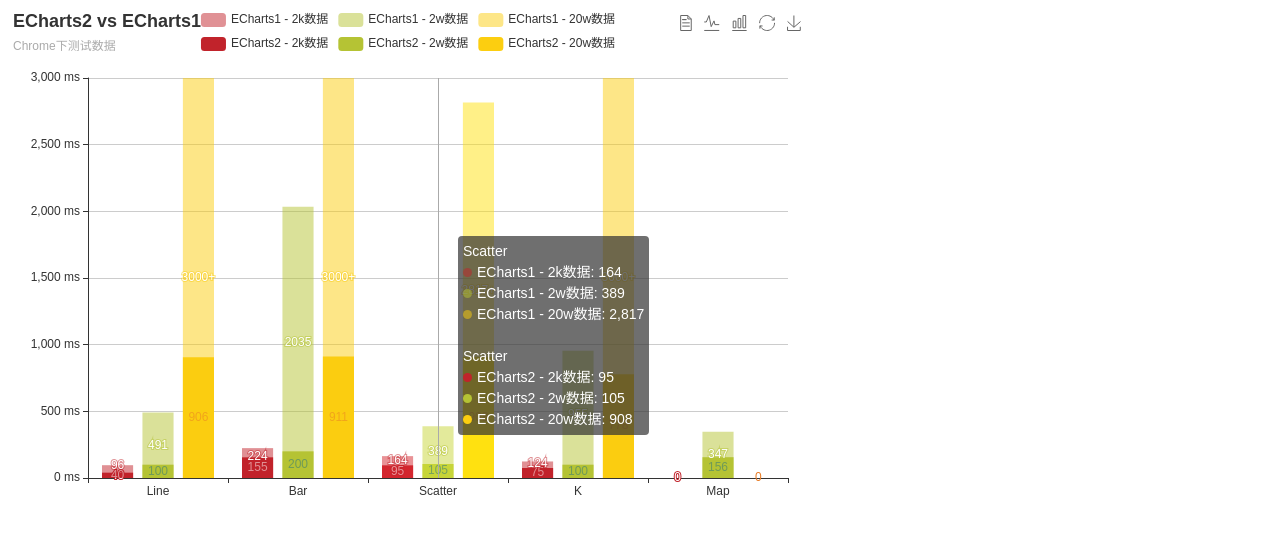
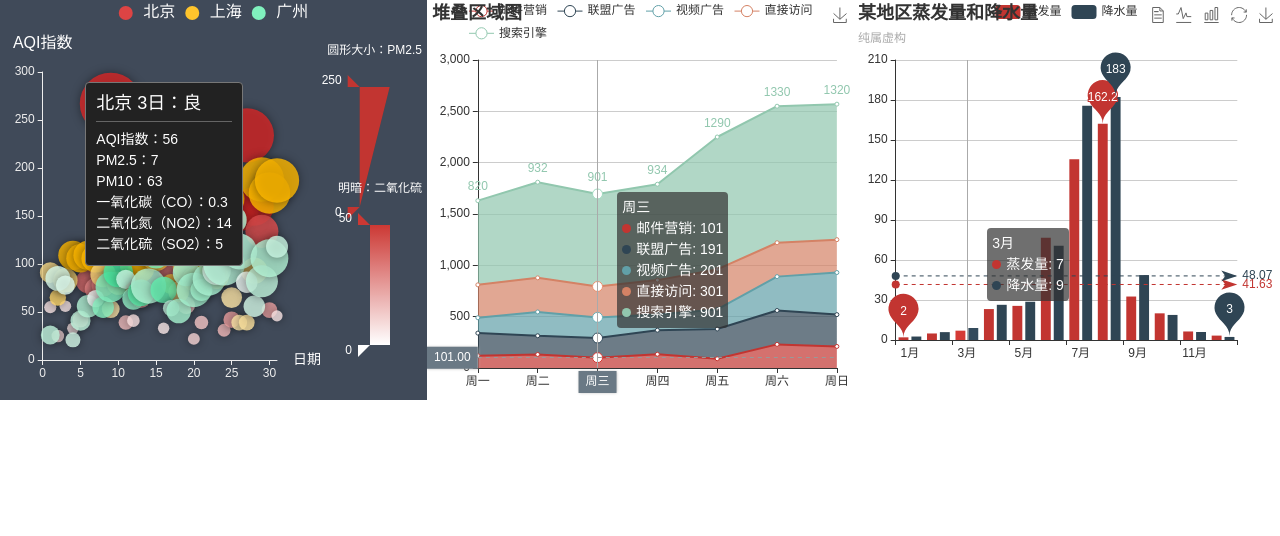
Before and after one commit to chengwb53/echarts-tooltip-auto-show, a plain HTML site: page examples.html in a window 1280 px wide. Drawn offline with Linux system fonts and the light colour scheme.

Commit message:
添加实例

```diff
--- a/examples.html
+++ b/examples.html
@@ -5,347 +5,488 @@
     <title>Title</title>
     <style>
         .chart {
+            position: absolute;
             height: 500px;
             width: 800px;
         }
     </style>
 </head>
 <body>
-<div id="chart" class="chart">
-
-</div>
-<span id="hover-console"></span>
-<span id="console"></span>
-
 <script src="src/echarts-3.7.2/dist/echarts.min.js"></script>
 <script src="src/echarts-tooltip-carousel.js"></script>
+
 <script type="text/javascript">
-    // 基于准备好的dom，初始化echarts图表
-    var myChart = echarts.init(document.getElementById('chart'));
-    console.log(myChart);
-    //    var option = {
-    //        tooltip: {
-    //            show: true
-    //        },
-    //        legend: {
-    //            data:['销量']
-    //        },
-    //        xAxis : [
-    //            {
-    //                type : 'category',
-    //                data : ["衬衫","羊毛衫","雪纺衫","裤子","高跟鞋","袜子"]
-    //            }
-    //        ],
-    //        yAxis : [
-    //            {
-    //                type : 'value'
-    //            }
-    //        ],
-    //        series : [
-    //            {
-    //                "name":"销量",
-    //                "type":"bar",
-    //                "data":[5, 20, 40, 10, 10, 20]
-    //            }
-    //        ]
-    //    };
-    //
-//    var option = {
-//        tooltip: {
-//            trigger: 'axis'
-//        },
-//        legend: {
-//            data: ['邮件营销', '联盟广告', '视频广告', '直接访问', '搜索引擎']
-//        },
-//        toolbox: {
-//            show: true,
-//            feature: {
-//                mark: {show: true},
-//                dataView: {show: true, readOnly: false},
-//                magicType: {show: true, type: ['line', 'bar', 'stack', 'tiled']},
-//                restore: {show: true},
-//                saveAsImage: {show: true}
-//            }
-//        },
-//        calculable: false,
-//        xAxis: [
-//            {
-//                type: 'category',
-//                boundaryGap: false,
-//                data: ['周一', '周二', '周三', '周四', '周五', '周六', '周日']
-//            }
-//        ],
-//        yAxis: [
-//            {
-//                type: 'value'
-//            }
-//        ],
-//        series: [
-//            {
-//                name: '邮件营销',
-//                type: 'line',
-//                stack: '总量',
-//                itemStyle: {normal: {areaStyle: {type: 'default'}}},
-//                data: [120, 132, 101, 134, 90, 230, 210]
-//            },
-//            {
-//                name: '联盟广告',
-//                type: 'line',
-//                stack: '总量',
-//                itemStyle: {normal: {areaStyle: {type: 'default'}}},
-//                data: [220, 182, 191, 234, 290, 330, 310]
-//            },
-//            {
-//                name: '视频广告',
-//                type: 'line',
-//                stack: '总量',
-//                itemStyle: {normal: {areaStyle: {type: 'default'}}},
-//                data: [150, 232, 201, 154, 190, 330, 410]
-//            },
-//            {
-//                name: '直接访问',
-//                type: 'line',
-//                stack: '总量',
-//                itemStyle: {normal: {areaStyle: {type: 'default'}}},
-//                data: [320, 332, 301, 334, 390, 330, 320]
-//            },
-//            {
-//                name: '搜索引擎',
-//                type: 'line',
-//                stack: '总量',
-//                itemStyle: {normal: {areaStyle: {type: 'default'}}},
-//                data: [820, 932, 901, 934, 1290, 1330, 1320]
-//            }
-//        ]
-//    };
+    var x = 3, y =  2;
+    var cell = {
+        y: window.innerHeight / 2,
+        x: window.innerWidth / 3
+    };
+    var index = 0;
+    var body = document.getElementsByTagName('body')[0];
 
-//      var option = {
-//            title : {
-//                text : '类目坐标散点图',
-//                subtext : 'dataZoom支持'
-//            },
-//            tooltip : {
-//                trigger: 'axis',
-//                axisPointer:{
-//                    show: true,
-//                    type : 'cross',
-//                    lineStyle: {
-//                        type : 'dashed',
-//                        width : 1
-//                    }
-//                }
-//            },
-//            toolbox: {
-//                show : true,
-//                feature : {
-//                    mark : {show: true},
-//                    dataView : {show: true, readOnly: false},
-//                    restore : {show: true},
-//                    saveAsImage : {show: true}
-//                }
-//            },
-//            dataZoom: {
-//                show: true,
-//                start : 30,
-//                end : 70
-//            },
-//            legend : {
-//                data : ['series1', 'series2']
-//            },
-//            dataRange: {
-//                min: 0,
-//                max: 100,
-//                orient: 'horizontal',
-//                y: 30,
-//                x: 'center',
-//                //text:['高','低'],           // 文本，默认为数值文本
-//                color:['lightgreen','orange'],
-//                splitNumber: 5
-//            },
-//            xAxis : [
-//                {
-//                    type : 'category',
-//                    axisLabel: {
-//                        formatter : function(v) {
-//                            return '类目' + v
-//                        }
-//                    },
-//                    data : function (){
-//                        var list = [];
-//                        var len = 0;
-//                        while (len++ < 500) {
-//                            list.push(len);
-//                        }
-//                        return list;
-//                    }()
-//                }
-//            ],
-//            yAxis : [
-//                {
-//                    type : 'value'
-//                }
-//            ],
-//            animation: false,
-//            series : [
-//                {
-//                    name:'series1',
-//                    type:'scatter',
-//                    tooltip : {
-//                        trigger: 'item',
-//                        formatter : function (params) {
-//                            return params.seriesName + ' （'  + '类目' + params.value[0] + '）<br/>'
-//                                    + params.value[1] + ', '
-//                                    + params.value[2];
-//                        },
-//                        axisPointer:{
-//                            show: true
-//                        }
-//                    },
-//                    symbolSize: function (value){
-//                        return Math.round(value[2]/10);
-//                    },
-//                    data: (function () {
-//                        var d = [];
-//                        var len = 0;
-//                        var value;
-//                        while (len++ < 500) {
-//                            d.push([
-//                                len,
-//                                (Math.random()*30).toFixed(2) - 0,
-//                                (Math.random()*100).toFixed(2) - 0
-//                            ]);
-//                        }
-//                        return d;
-//                    })()
-//                },
-//                {
-//                    name:'series2',
-//                    type:'scatter',
-//                    tooltip : {
-//                        trigger: 'item',
-//                        formatter : function (params) {
-//                            return params.seriesName + ' （'  + '类目' + params.value[0] + '）<br/>'
-//                                    + params.value[1] + ', '
-//                                    + params.value[2];
-//                        },
-//                        axisPointer:{
-//                            show: true
-//                        }
-//                    },
-//                    symbolSize: function (value){
-//                        return Math.round(value[2]/10);
-//                    },
-//                    data: (function () {
-//                        var d = [];
-//                        var len = 0;
-//                        var value;
-//                        while (len++ < 500) {
-//                            d.push([
-//                                len,
-//                                (Math.random()*30).toFixed(2) - 0,
-//                                (Math.random()*100).toFixed(2) - 0
-//                            ]);
-//                        }
-//                        return d;
-//                    })()
-//                }
-//            ]
-//        };
+    function createExample(option, tooltipOption) {
+        var div = document.createElement('div');
+        var position = '';
 
-    var option = {
+        if (index % 3 === 0) {
+            position = 'left:0;';
+        } else if (index % 3 === 1) {
+            position = 'left:' + cell.x + 'px;';
+        } else if (index % 3 === 2) {
+            position = 'left:' + (cell.x * 2) + 'px;';
+        }
+
+        position += 'top:' + (cell.y * Math.floor(index / 3)) + 'px;';
+
+        div.id = 'chart' + index++;
+        div.className = 'chart';
+        div.setAttribute('style', 'width:' + cell.x + 'px;height:' + cell.y + 'px;' + position);
+        body.appendChild(div);
+
+        // 基于准备好的dom，初始化echarts图表
+        var chart = echarts.init(document.getElementById(div.id));
+
+        // 为echarts对象加载数据
+        chart.setOption(option);
+
+        tools.loopShowTooltip(chart, option, tooltipOption );
+    }
+
+    var dataBJ = [
+        [1,55,9,56,0.46,18,6,"良"],
+        [2,25,11,21,0.65,34,9,"优"],
+        [3,56,7,63,0.3,14,5,"良"],
+        [4,33,7,29,0.33,16,6,"优"],
+        [5,42,24,44,0.76,40,16,"优"],
+        [6,82,58,90,1.77,68,33,"良"],
+        [7,74,49,77,1.46,48,27,"良"],
+        [8,78,55,80,1.29,59,29,"良"],
+        [9,267,216,280,4.8,108,64,"重度污染"],
+        [10,185,127,216,2.52,61,27,"中度污染"],
+        [11,39,19,38,0.57,31,15,"优"],
+        [12,41,11,40,0.43,21,7,"优"],
+        [13,64,38,74,1.04,46,22,"良"],
+        [14,108,79,120,1.7,75,41,"轻度污染"],
+        [15,108,63,116,1.48,44,26,"轻度污染"],
+        [16,33,6,29,0.34,13,5,"优"],
+        [17,94,66,110,1.54,62,31,"良"],
+        [18,186,142,192,3.88,93,79,"中度污染"],
+        [19,57,31,54,0.96,32,14,"良"],
+        [20,22,8,17,0.48,23,10,"优"],
+        [21,39,15,36,0.61,29,13,"优"],
+        [22,94,69,114,2.08,73,39,"良"],
+        [23,99,73,110,2.43,76,48,"良"],
+        [24,31,12,30,0.5,32,16,"优"],
+        [25,42,27,43,1,53,22,"优"],
+        [26,154,117,157,3.05,92,58,"中度污染"],
+        [27,234,185,230,4.09,123,69,"重度污染"],
+        [28,160,120,186,2.77,91,50,"中度污染"],
+        [29,134,96,165,2.76,83,41,"轻度污染"],
+        [30,52,24,60,1.03,50,21,"良"],
+        [31,46,5,49,0.28,10,6,"优"]
+    ];
+    var dataGZ = [
+        [1,26,37,27,1.163,27,13,"优"],
+        [2,85,62,71,1.195,60,8,"良"],
+        [3,78,38,74,1.363,37,7,"良"],
+        [4,21,21,36,0.634,40,9,"优"],
+        [5,41,42,46,0.915,81,13,"优"],
+        [6,56,52,69,1.067,92,16,"良"],
+        [7,64,30,28,0.924,51,2,"良"],
+        [8,55,48,74,1.236,75,26,"良"],
+        [9,76,85,113,1.237,114,27,"良"],
+        [10,91,81,104,1.041,56,40,"良"],
+        [11,84,39,60,0.964,25,11,"良"],
+        [12,64,51,101,0.862,58,23,"良"],
+        [13,70,69,120,1.198,65,36,"良"],
+        [14,77,105,178,2.549,64,16,"良"],
+        [15,109,68,87,0.996,74,29,"轻度污染"],
+        [16,73,68,97,0.905,51,34,"良"],
+        [17,54,27,47,0.592,53,12,"良"],
+        [18,51,61,97,0.811,65,19,"良"],
+        [19,91,71,121,1.374,43,18,"良"],
+        [20,73,102,182,2.787,44,19,"良"],
+        [21,73,50,76,0.717,31,20,"良"],
+        [22,84,94,140,2.238,68,18,"良"],
+        [23,93,77,104,1.165,53,7,"良"],
+        [24,99,130,227,3.97,55,15,"良"],
+        [25,146,84,139,1.094,40,17,"轻度污染"],
+        [26,113,108,137,1.481,48,15,"轻度污染"],
+        [27,81,48,62,1.619,26,3,"良"],
+        [28,56,48,68,1.336,37,9,"良"],
+        [29,82,92,174,3.29,0,13,"良"],
+        [30,106,116,188,3.628,101,16,"轻度污染"],
+        [31,118,50,0,1.383,76,11,"轻度污染"]
+    ];
+    var dataSH = [
+        [1,91,45,125,0.82,34,23,"良"],
+        [2,65,27,78,0.86,45,29,"良"],
+        [3,83,60,84,1.09,73,27,"良"],
+        [4,109,81,121,1.28,68,51,"轻度污染"],
+        [5,106,77,114,1.07,55,51,"轻度污染"],
+        [6,109,81,121,1.28,68,51,"轻度污染"],
+        [7,106,77,114,1.07,55,51,"轻度污染"],
+        [8,89,65,78,0.86,51,26,"良"],
+        [9,53,33,47,0.64,50,17,"良"],
+        [10,80,55,80,1.01,75,24,"良"],
+        [11,117,81,124,1.03,45,24,"轻度污染"],
+        [12,99,71,142,1.1,62,42,"良"],
+        [13,95,69,130,1.28,74,50,"良"],
+        [14,116,87,131,1.47,84,40,"轻度污染"],
+        [15,108,80,121,1.3,85,37,"轻度污染"],
+        [16,134,83,167,1.16,57,43,"轻度污染"],
+        [17,79,43,107,1.05,59,37,"良"],
+        [18,71,46,89,0.86,64,25,"良"],
+        [19,97,71,113,1.17,88,31,"良"],
+        [20,84,57,91,0.85,55,31,"良"],
+        [21,87,63,101,0.9,56,41,"良"],
+        [22,104,77,119,1.09,73,48,"轻度污染"],
+        [23,87,62,100,1,72,28,"良"],
+        [24,168,128,172,1.49,97,56,"中度污染"],
+        [25,65,45,51,0.74,39,17,"良"],
+        [26,39,24,38,0.61,47,17,"优"],
+        [27,39,24,39,0.59,50,19,"优"],
+        [28,93,68,96,1.05,79,29,"良"],
+        [29,188,143,197,1.66,99,51,"中度污染"],
+        [30,174,131,174,1.55,108,50,"中度污染"],
+        [31,187,143,201,1.39,89,53,"中度污染"]
+    ];
+    var schema = [
+        {name: 'date', index: 0, text: '日'},
+        {name: 'AQIindex', index: 1, text: 'AQI指数'},
+        {name: 'PM25', index: 2, text: 'PM2.5'},
+        {name: 'PM10', index: 3, text: 'PM10'},
+        {name: 'CO', index: 4, text: '一氧化碳（CO）'},
+        {name: 'NO2', index: 5, text: '二氧化氮（NO2）'},
+        {name: 'SO2', index: 6, text: '二氧化硫（SO2）'}
+    ];
+    var itemStyle = {
+        normal: {
+            opacity: 0.8,
+            shadowBlur: 10,
+            shadowOffsetX: 0,
+            shadowOffsetY: 0,
+            shadowColor: 'rgba(0, 0, 0, 0.5)'
+        }
+    };
+    var scatter = {
+        backgroundColor: '#404a59',
+        color: [
+            '#dd4444', '#fec42c', '#80F1BE'
+        ],
+        legend: {
+            y: 'top',
+            data: ['北京', '上海', '广州'],
+            textStyle: {
+                color: '#fff',
+                fontSize: 16
+            }
+        },
+        grid: {
+            x: '10%',
+            x2: 150,
+            y: '18%',
+            y2: '10%'
+        },
+        tooltip: {
+            padding: 10,
+            backgroundColor: '#222',
+            borderColor: '#777',
+            borderWidth: 1,
+            formatter: function (obj) {
+                var value = obj.value;
+                return '<div style="border-bottom: 1px solid rgba(255,255,255,.3); font-size: 18px;padding-bottom: 7px;margin-bottom: 7px">'
+                        + obj.seriesName + ' ' + value[0] + '日：'
+                        + value[7]
+                        + '</div>'
+                        + schema[1].text + '：' + value[1] + '<br>'
+                        + schema[2].text + '：' + value[2] + '<br>'
+                        + schema[3].text + '：' + value[3] + '<br>'
+                        + schema[4].text + '：' + value[4] + '<br>'
+                        + schema[5].text + '：' + value[5] + '<br>'
+                        + schema[6].text + '：' + value[6] + '<br>';
+            }
+        },
+        xAxis: {
+            type: 'value',
+            name: '日期',
+            nameGap: 16,
+            nameTextStyle: {
+                color: '#fff',
+                fontSize: 14
+            },
+            max: 31,
+            splitLine: {
+                show: false
+            },
+            axisLine: {
+                lineStyle: {
+                    color: '#eee'
+                }
+            }
+        },
+        yAxis: {
+            type: 'value',
+            name: 'AQI指数',
+            nameLocation: 'end',
+            nameGap: 20,
+            nameTextStyle: {
+                color: '#fff',
+                fontSize: 16
+            },
+            axisLine: {
+                lineStyle: {
+                    color: '#eee'
+                }
+            },
+            splitLine: {
+                show: false
+            }
+        },
+        visualMap: [
+            {
+                left: 'right',
+                top: '10%',
+                dimension: 2,
+                min: 0,
+                max: 250,
+                itemWidth: 30,
+                itemHeight: 120,
+                calculable: true,
+                precision: 0.1,
+                text: ['圆形大小：PM2.5'],
+                textGap: 30,
+                textStyle: {
+                    color: '#fff'
+                },
+                inRange: {
+                    symbolSize: [10, 70]
+                },
+                outOfRange: {
+                    symbolSize: [10, 70],
+                    color: ['rgba(255,255,255,.2)']
+                },
+                controller: {
+                    inRange: {
+                        color: ['#c23531']
+                    },
+                    outOfRange: {
+                        color: ['#444']
+                    }
+                }
+            },
+            {
+                left: 'right',
+                bottom: '5%',
+                dimension: 6,
+                min: 0,
+                max: 50,
+                itemHeight: 120,
+                calculable: true,
+                precision: 0.1,
+                text: ['明暗：二氧化硫'],
+                textGap: 30,
+                textStyle: {
+                    color: '#fff'
+                },
+                inRange: {
+                    colorLightness: [1, 0.5]
+                },
+                outOfRange: {
+                    color: ['rgba(255,255,255,.2)']
+                },
+                controller: {
+                    inRange: {
+                        color: ['#c23531']
+                    },
+                    outOfRange: {
+                        color: ['#444']
+                    }
+                }
+            }
+        ],
+        series: [
+            {
+                name: '北京',
+                type: 'scatter',
+                itemStyle: itemStyle,
+                data: dataBJ
+            },
+            {
+                name: '上海',
+                type: 'scatter',
+                itemStyle: itemStyle,
+                data: dataSH
+            },
+            {
+                name: '广州',
+                type: 'scatter',
+                itemStyle: itemStyle,
+                data: dataGZ
+            }
+        ]
+    };
+    createExample(scatter, {
+        loopSeries: true
+    });
+
+    var line = {
+        title: {
+            text: '堆叠区域图'
+        },
+        tooltip : {
+            trigger: 'axis',
+            axisPointer: {
+                type: 'cross',
+                label: {
+                    backgroundColor: '#6a7985'
+                }
+            }
+        },
+        legend: {
+            data:['邮件营销','联盟广告','视频广告','直接访问','搜索引擎']
+        },
+        toolbox: {
+            feature: {
+                saveAsImage: {}
+            }
+        },
+        grid: {
+            left: '3%',
+            right: '4%',
+            bottom: '3%',
+            containLabel: true
+        },
+        xAxis : [
+            {
+                type : 'category',
+                boundaryGap : false,
+                data : ['周一','周二','周三','周四','周五','周六','周日']
+            }
+        ],
+        yAxis : [
+            {
+                type : 'value'
+            }
+        ],
+        series : [
+            {
+                name:'邮件营销',
+                type:'line',
+                stack: '总量',
+                areaStyle: {normal: {}},
+                data:[120, 132, 101, 134, 90, 230, 210]
+            },
+            {
+                name:'联盟广告',
+                type:'line',
+                stack: '总量',
+                areaStyle: {normal: {}},
+                data:[220, 182, 191, 234, 290, 330, 310]
+            },
+            {
+                name:'视频广告',
+                type:'line',
+                stack: '总量',
+                areaStyle: {normal: {}},
+                data:[150, 232, 201, 154, 190, 330, 410]
+            },
+            {
+                name:'直接访问',
+                type:'line',
+                stack: '总量',
+                areaStyle: {normal: {}},
+                data:[320, 332, 301, 334, 390, 330, 320]
+            },
+            {
+                name:'搜索引擎',
+                type:'line',
+                stack: '总量',
+                label: {
+                    normal: {
+                        show: true,
+                        position: 'top'
+                    }
+                },
+                areaStyle: {normal: {}},
+                data:[820, 932, 901, 934, 1290, 1330, 1320]
+            }
+        ]
+    };
+    createExample(line, {
+        loopSeries: true
+    });
+
+    var bar = {
         title : {
-            text: 'ECharts2 vs ECharts1',
-            subtext: 'Chrome下测试数据'
+            text: '某地区蒸发量和降水量',
+            subtext: '纯属虚构'
         },
         tooltip : {
             trigger: 'axis'
         },
         legend: {
-            data:[
-                'ECharts1 - 2k数据','ECharts1 - 2w数据','ECharts1 - 20w数据','',
-                'ECharts2 - 2k数据','ECharts2 - 2w数据','ECharts2 - 20w数据'
-            ]
+            data:['蒸发量','降水量']
         },
         toolbox: {
             show : true,
             feature : {
-                mark : {show: true},
                 dataView : {show: true, readOnly: false},
                 magicType : {show: true, type: ['line', 'bar']},
                 restore : {show: true},
                 saveAsImage : {show: true}
             }
         },
-        calculable : false,
-        grid: {y: 70, y2:30, x2:20},
+        calculable : true,
         xAxis : [
             {
                 type : 'category',
-                data : ['Line','Bar','Scatter','K','Map']
-            },
-            {
-                type : 'category',
-                axisLine: {show:false},
-                axisTick: {show:false},
-                axisLabel: {show:false},
-                splitArea: {show:false},
-                splitLine: {show:false},
-                data : ['Line','Bar','Scatter','K','Map']
+                data : ['1月','2月','3月','4月','5月','6月','7月','8月','9月','10月','11月','12月']
             }
         ],
         yAxis : [
             {
-                type : 'value',
-                axisLabel:{formatter:'{value} ms'}
+                type : 'value'
             }
         ],
         series : [
             {
-                name:'ECharts2 - 2k数据',
+                name:'蒸发量',
                 type:'bar',
-                itemStyle: {normal: {color:'rgba(193,35,43,1)', label:{show:true}}},
-                data:[40,155,95,75, 0]
+                data:[2.0, 4.9, 7.0, 23.2, 25.6, 76.7, 135.6, 162.2, 32.6, 20.0, 6.4, 3.3],
+                markPoint : {
+                    data : [
+                        {type : 'max', name: '最大值'},
+                        {type : 'min', name: '最小值'}
+                    ]
+                },
+                markLine : {
+                    data : [
+                        {type : 'average', name: '平均值'}
+                    ]
+                }
             },
             {
-                name:'ECharts2 - 2w数据',
+                name:'降水量',
                 type:'bar',
-                itemStyle: {normal: {color:'rgba(181,195,52,1)', label:{show:true,textStyle:{color:'#27727B'}}}},
-                data:[100,200,105,100,156]
-            },
-            {
-                name:'ECharts2 - 20w数据',
-                type:'bar',
-                itemStyle: {normal: {color:'rgba(252,206,16,1)', label:{show:true,textStyle:{color:'#E87C25'}}}},
-                data:[906,911,908,778,0]
-            },
-            {
-                name:'ECharts1 - 2k数据',
-                type:'bar',
-                xAxisIndex:1,
-                itemStyle: {normal: {color:'rgba(193,35,43,0.5)', label:{show:true,formatter:function(p){return p.value > 0 ? (p.value +'\n'):'';}}}},
-                data:[96,224,164,124,0]
-            },
-            {
-                name:'ECharts1 - 2w数据',
-                type:'bar',
-                xAxisIndex:1,
-                itemStyle: {normal: {color:'rgba(181,195,52,0.5)', label:{show:true}}},
-                data:[491,2035,389,955,347]
-            },
-            {
-                name:'ECharts1 - 20w数据',
-                type:'bar',
-                xAxisIndex:1,
-                itemStyle: {normal: {color:'rgba(252,206,16,0.5)', label:{show:true,formatter:function(p){return p.value > 0 ? (p.value +'+'):'';}}}},
-                data:[3000,3000,2817,3000,0]
+                data:[2.6, 5.9, 9.0, 26.4, 28.7, 70.7, 175.6, 182.2, 48.7, 18.8, 6.0, 2.3],
+                markPoint : {
+                    data : [
+                        {name : '年最高', value : 182.2, xAxis: 7, yAxis: 183},
+                        {name : '年最低', value : 2.3, xAxis: 11, yAxis: 3}
+                    ]
+                },
+                markLine : {
+                    data : [
+                        {type : 'average', name : '平均值'}
+                    ]
+                }
             }
         ]
     };
-
-    // 为echarts对象加载数据
-    myChart.setOption(option);
-
-    tools.loopShowTooltip(myChart, option);
+    createExample(bar, {
+        loopSeries: true
+    });
 </script>
 </body>
 </html>
```
